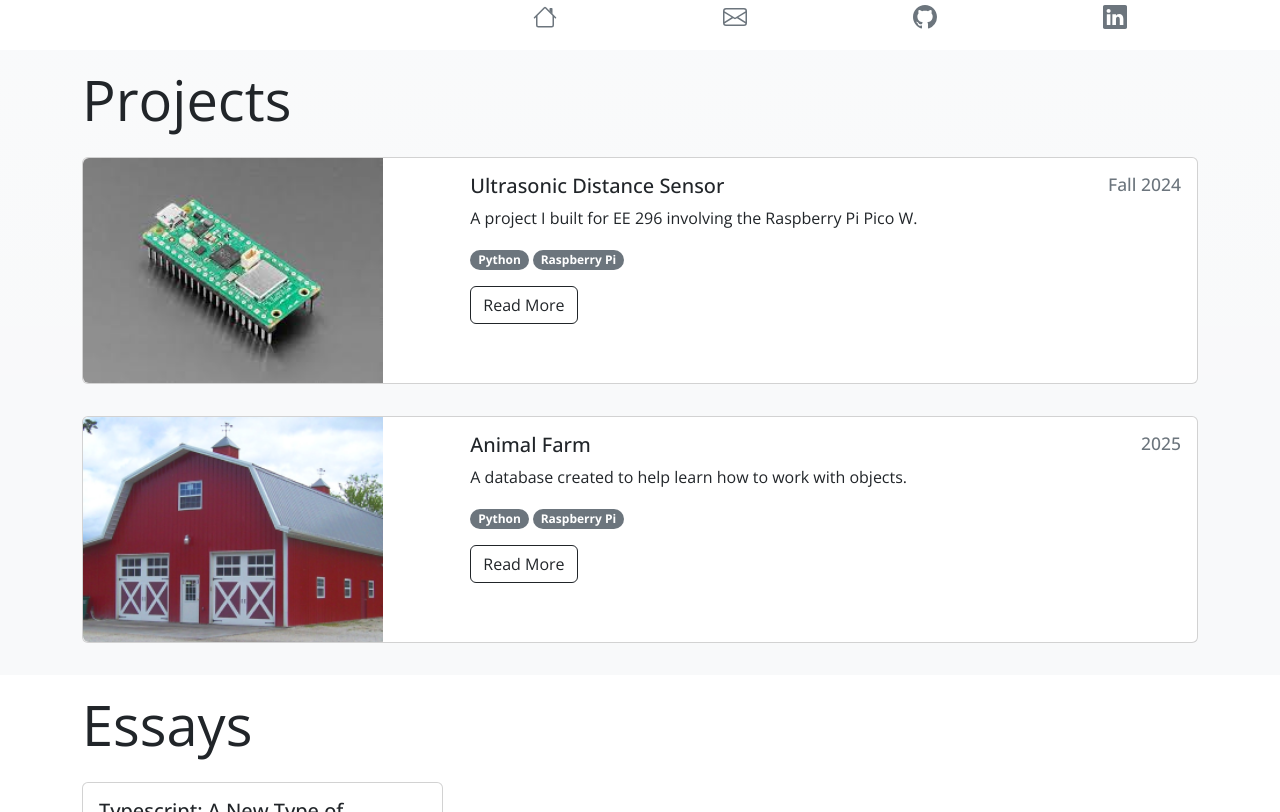
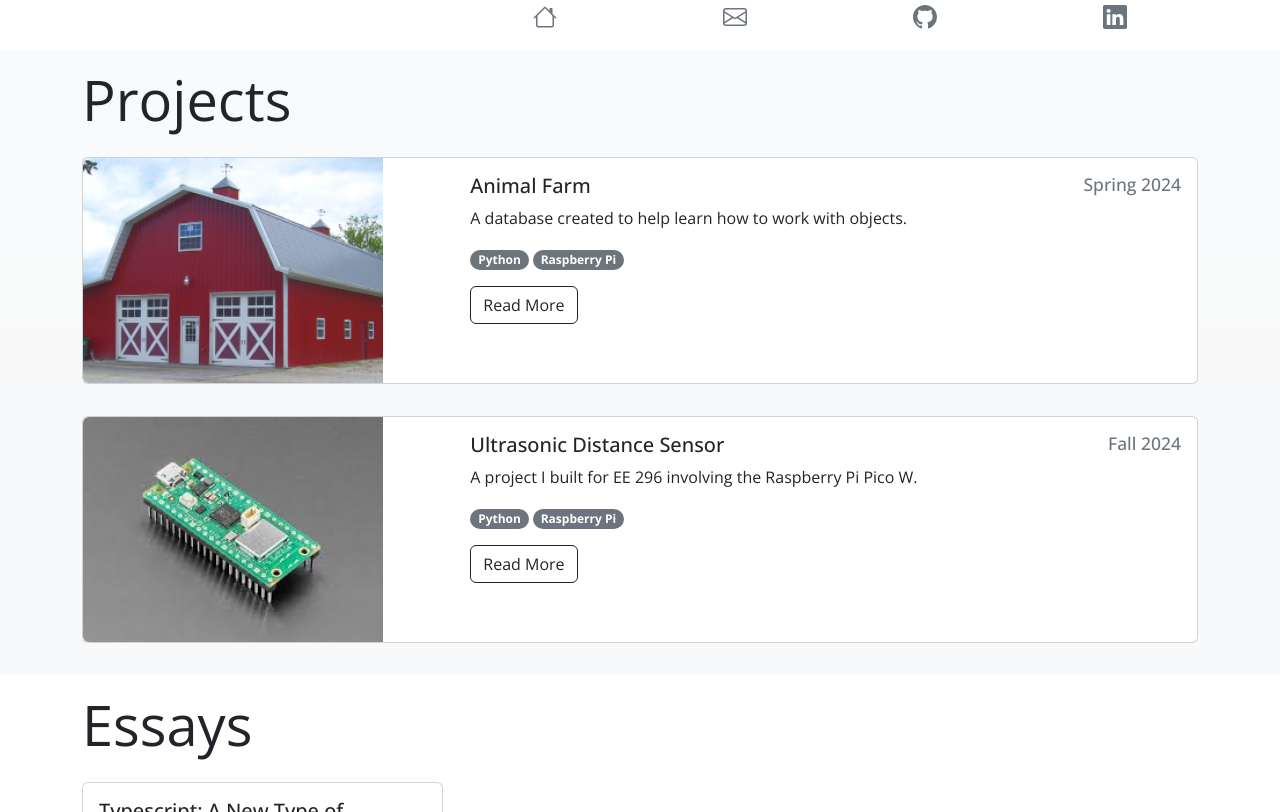
Before and after one commit to JoshCrockett/joshcrockett.github.io, a Jekyll site: the page built from index.html, in a window 1280 px wide and 900 px high, scrolled down 289 px, cut to the strip 88-900 px from the top of the window. Built offline with Jekyll 4.4.1, drawn with Linux system fonts in a browser that asks for light colours.

Commit message:
Update AnimalFarm.md

```diff
--- a/projects/AnimalFarm.md
+++ b/projects/AnimalFarm.md
@@ -3,7 +3,7 @@ layout: project
 type: project
 image: img/farmer.png
 title: "Animal Farm"
-date: 2025
+date: Spring 2024
 published: true
 labels:
   - Python
```
